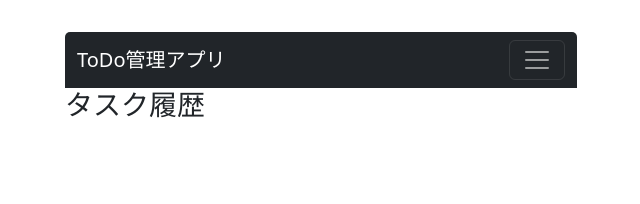
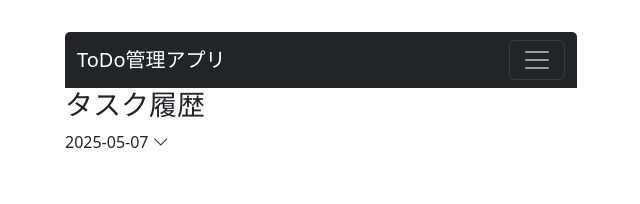
Before and after one commit to s1f10230171/react-todo-app, a React (Create React App) app: page /history in a window 1280 px wide. Shown: the top 204 px of the page, without its empty margins (319-959 px from the left). Built offline with nearby package versions, Linux system fonts and the light colour scheme.

Commit message:
refactor: MyChart, Historyのロジック整理・props統一。理由: 未使用コードの削除、props受け渡しの一貫性向上、localStorage直アクセスの排除によるテスト容易性向上のため。

```diff
--- a/src/App.js
+++ b/src/App.js
@@ -27,6 +27,7 @@ function App() {
   const [todos, setTodos] = useState(() => loadTodosByDate(today));
   const [taskcount, setTaskcount] = useState(0)
   const [clearcount, setClearcount] = useState(0)
+  const [historyData, setHistoryData] = useState({});
 
   useEffect(() => {
     saveTodosByDate(today, todos);
@@ -34,6 +35,10 @@ function App() {
 
   useEffect(() => {
     setTaskcount(countUnfinishedTodos());
+  }, [todos]);
+
+  useEffect(() => {
+    setHistoryData(JSON.parse(localStorage.getItem("todosByDate")) || {});
   }, [todos]);
 
   const handleAdd = (text) => {
@@ -80,7 +85,7 @@ function App() {
             <p>※お花は週に22輪までしか咲きません</p>
           </div>
           } />
-          <Route path="/history" element={<History />} />
+          <Route path="/history" element={<History historyData={historyData} />} />
         </Routes>
       </div>
     </Router>
--- a/src/components/History.js
+++ b/src/components/History.js
@@ -1,13 +1,7 @@
-import { useEffect, useState } from 'react';
+import { useState } from 'react';
 
-function History() {
-  const [history, setHistory] = useState({});
+function History({historyData}) {
   const [openDates, setOpenDates] = useState({});
-
-  useEffect(() => {
-    const saved = JSON.parse(localStorage.getItem("todosByDate")) || {};
-    setHistory(saved);
-  }, []);
 
   const toggleDate = (date) => {
     setOpenDates(prev => ({
@@ -19,19 +13,19 @@ function History() {
   return (
     <div>
       <h3>タスク履歴</h3>
-      {Object.entries(history).map(([date, todos]) => (
+      {Object.entries(historyData).map(([date, todos]) => (
         <div key={date}>
           <p
             onClick={() => toggleDate(date)}
             style={{ cursor: "pointer", userSelect: "none" }}
           >
-            {date} {openDates[date] ? <i class="bi bi-chevron-up"></i> : <i class="bi bi-chevron-down"></i>}
+            {date} {openDates[date] ? <i className="bi bi-chevron-up"></i> : <i className="bi bi-chevron-down"></i>}
           </p>
           {openDates[date] && (
           <ul>
             {todos.map(todo => (
               <li key={todo.id}>
-                {todo.text} {todo.isFinished ? <i class="bi bi-check text-success"></i> : <i class="bi bi-x text-danger"></i>}
+                {todo.text} {todo.isFinished ? <i className="bi bi-check text-success"></i> : <i className="bi bi-x text-danger"></i>}
               </li>
             ))}
           </ul>
--- a/src/components/MyChart.js
+++ b/src/components/MyChart.js
@@ -1,26 +1,5 @@
 import { LineChart, Line, XAxis, YAxis, CartesianGrid, Tooltip, Legend } from 'recharts';
 import { generateWeeklyChartData } from '../utils/utils';
-
-const getWeekdayName = (dateStr) => {
-  const days = ['日', '月', '火', '水', '木', '金', '土'];
-  const day = new Date(dateStr).getDay();
-  return days[day];
-};
-
-const getThisWeekDates = () => {
-  const now = new Date();
-  const day = now.getDay();
-  const monday = new Date(now);
-  monday.setDate(now.getDate() - ((day + 6) % 7)); // 月曜を基準に週取得
-
-  const dates = [];
-  for (let i = 0; i < 7; i++) {
-    const d = new Date(monday);
-    d.setDate(monday.getDate() + i);
-    dates.push(d.toISOString().split('T')[0]);
-  }
-  return dates;
-};
 
 function MyChart({taskcount, clearcount}) {
   const data = generateWeeklyChartData();
```
